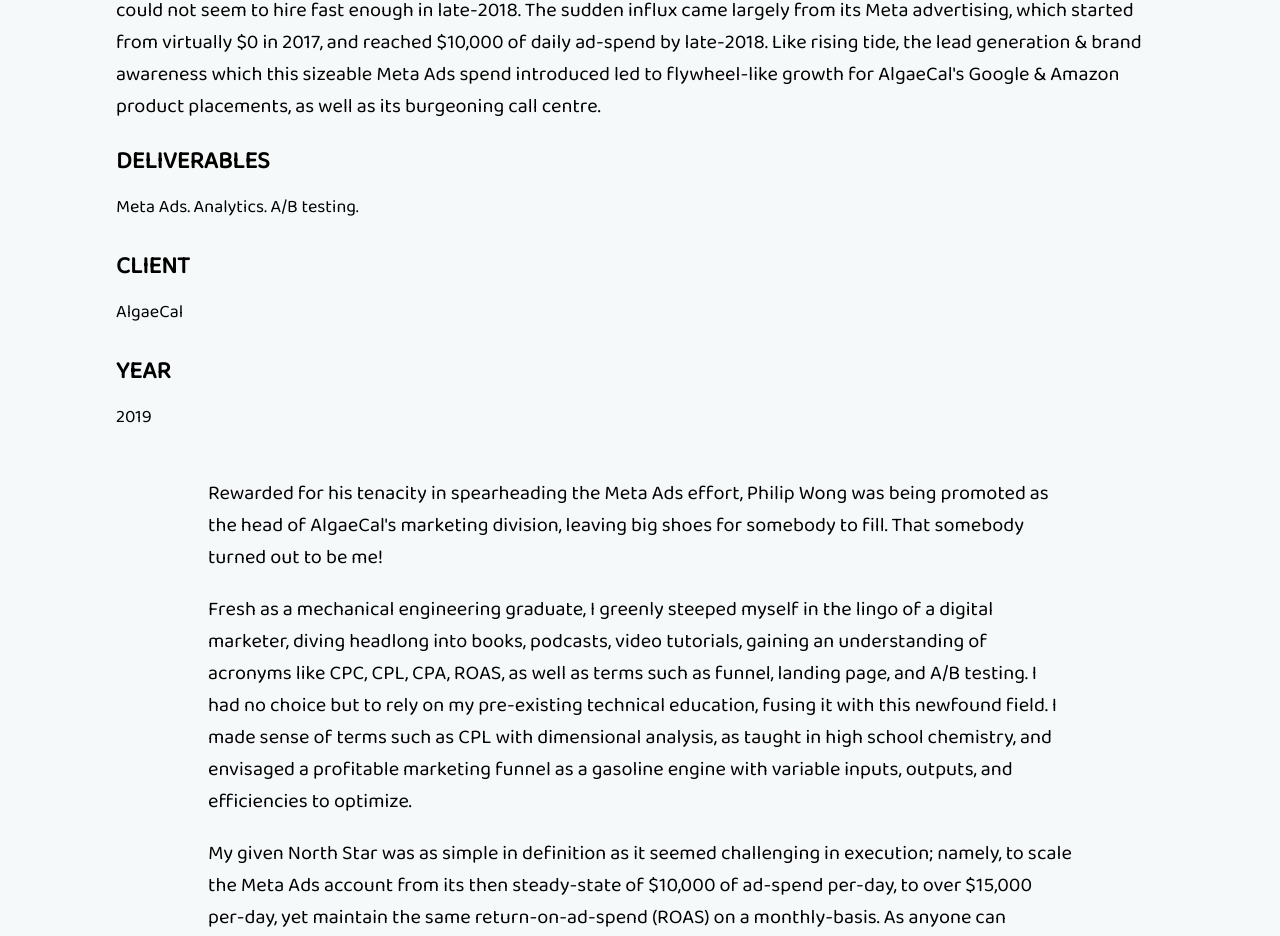
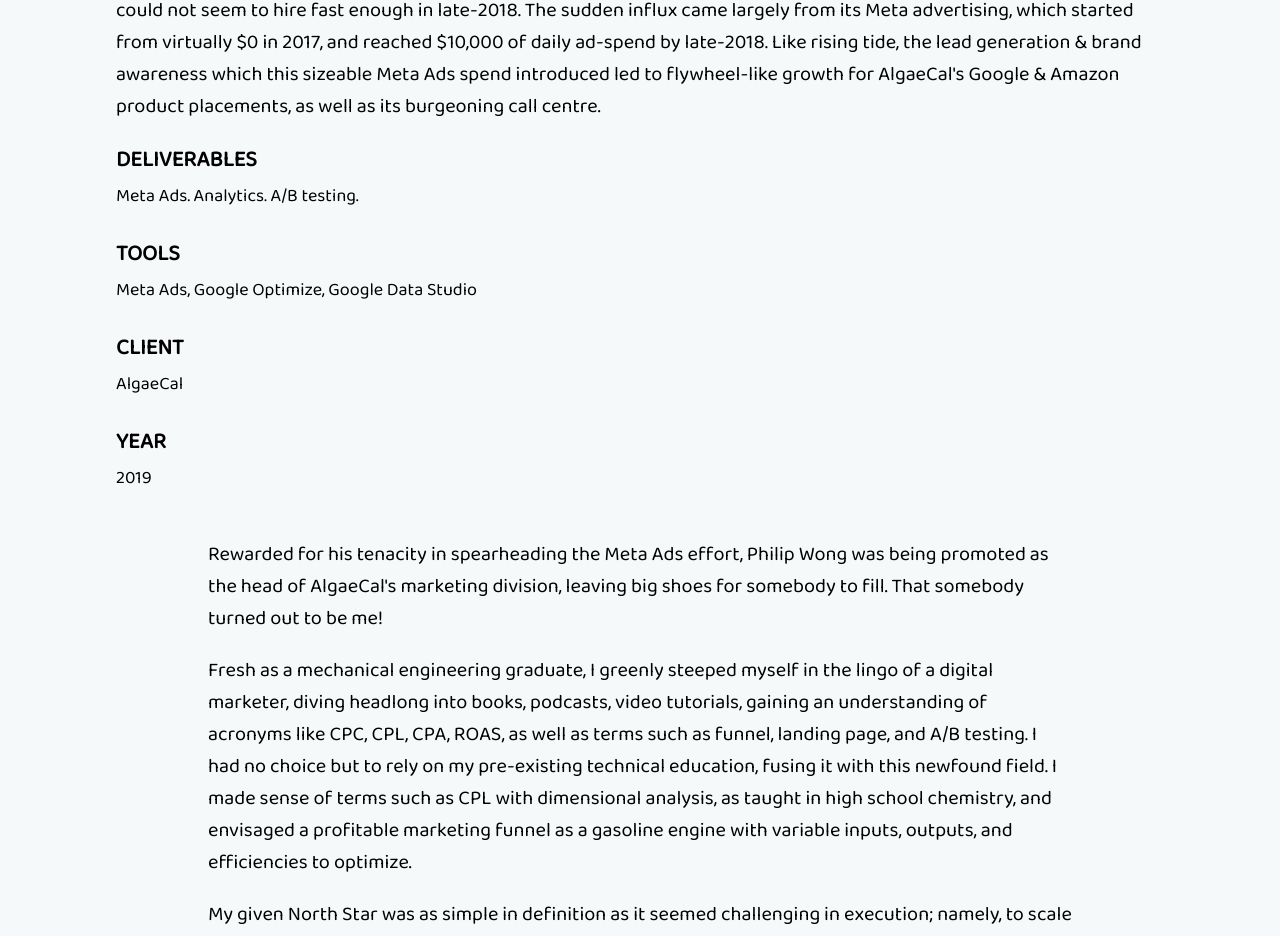
Before and after one commit to blah148/portfolio, a Next.js app: page /projects/algaecal in a window 1280 px wide. Shown: the part 1010-1946 px from the top of the page. Built offline with nearby package versions, Linux system fonts and the light colour scheme.

Commit message:
small tweaks

```diff
--- a/pages/projects/algaecal.js
+++ b/pages/projects/algaecal.js
@@ -63,7 +63,7 @@
 				/>
 				{!isMobile && (
 					<Image
-						src="https://f005.backblazeb2.com/file/unique-files/cover-background_blues-2_1524x450.webp"
+						src="https://f005.backblazeb2.com/file/unique-files/cover-featured-image-new.webp.webp"
 						alt="Background Image"
 						width={1524}
 						height={450}
@@ -77,6 +77,10 @@
 						<div className={styles.infoBoxColumnOneSection}>
 							<h3>Deliverables</h3>
 							<div>Meta Ads. Analytics. A/B testing.</div>
+						</div>
+						<div className={styles.infoBoxColumnOneSection}>
+							<h3>Tools</h3>
+							<div>Meta Ads, Google Optimize, Google Data Studio</div>
 						</div>
 						<div className={styles.infoBoxColumnOneSection}>
 							<h3>Client</h3>
--- a/pages/projects/ploddings.js
+++ b/pages/projects/ploddings.js
@@ -84,6 +84,10 @@
 							<div>Mt. Zion Memorial Fund</div>
 						</div>
 						<div className={styles.infoBoxColumnOneSection}>
+							<h3>Tools</h3>
+							<div>NextJS, PostgreSQL, Stripe, SendGrid</div>
+						</div>
+						<div className={styles.infoBoxColumnOneSection}>
 							<h3>Year</h3>
 							<div>2024</div>
 						</div>
@@ -94,7 +98,7 @@
 						  <ResumeExperienceLinks column={false} companyWebsite="https://ploddings.com" referenceName="T. DeWayne Moore" referencePosition="Assistant Professor of History, Texas A&M University" referencePhone="1-615-663-7858" />
             </div>
 						<p>Between two gulfs, atop one, a preservationist entity beliegered by financial straits, and atop the other, droves of individuals curious about American stringed-instrument playing, Ploddings is a structure that promotes the mutual support of these complementary entities, envisioning a self-sustaining coexistence in which they are united. </p>
-						<p>Ploddings exists as a non-profit project, in which users pay for digital learning tools, such as stringed-instrument MIDI tablature of & slow-downer / pitch-shifter software</p>
+						<p>Ploddings exists as a non-profit project, in which users pay for digital learning tools, such as stringed-instrument MIDI tablature of & slow-downer / pitch-shifter software.</p>
 					</div>
 				</div>
 <div className={styles.contentBody}>
--- a/pages/projects/projects.module.css
+++ b/pages/projects/projects.module.css
@@ -8,7 +8,7 @@
 @media (min-width: 1366px) {
 	.infoBox {
 		display: grid;
-		grid-template-columns: 1fr 2.5fr;
+		grid-template-columns: 1fr 1.8fr;
 		column-gap: 64px;
 		margin: 0 0 54px 0;
 	}
@@ -41,8 +41,8 @@
 	margin-top: 0;
 }
 .infoBox h3 {
-	font-size: 24px;
-	margin: 0 0 12px 0;
+	font-size: 22px;
+	margin: 0 0 4px 0;
 }
 .infoBoxColumnOneSection div {
 	margin: 0 0 26px 0;
--- a/pages/resume.js
+++ b/pages/resume.js
@@ -73,6 +73,7 @@
             <h2>Skills</h2>
             <ul>
               <li>JavaScript</li>
+							<li>PostgreSQL/Supabase</li>
               <li>HTML & CSS</li>
               <li>UI/UX Design</li>
               <li>Tracking & Analytics</li>
```
